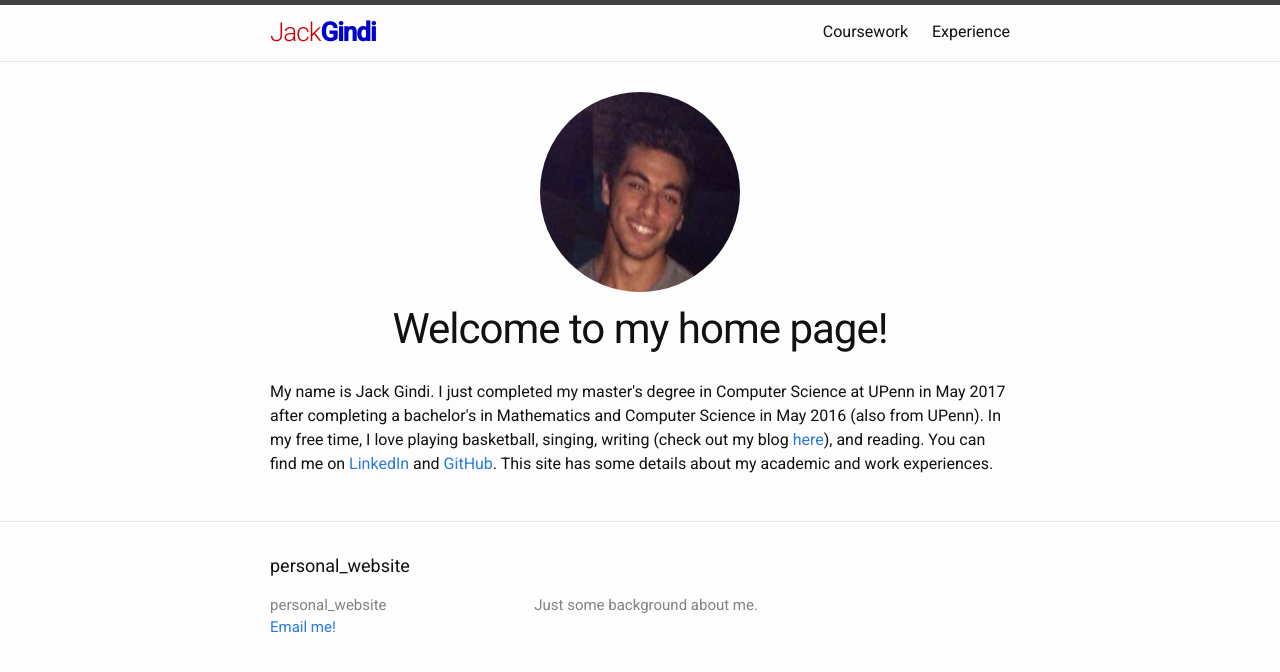
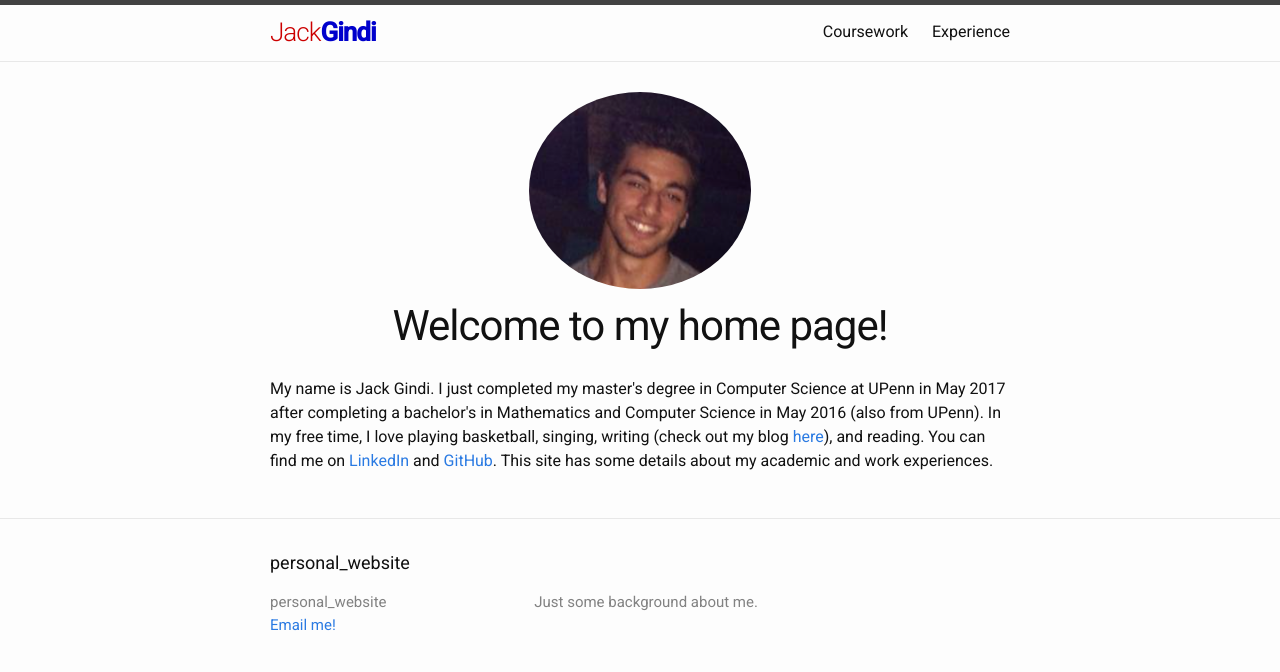
Before and after one commit to gindij/personal_website, a Jekyll site: the page built from index.html, in a window 1280 px wide. Shown: the top 672 px of the page. Built offline with Jekyll 4.4.1, drawn with Linux system fonts in a browser that asks for light colours; nearby versions of some CDN libraries.

Commit message:
another mobile sizing attempt

```diff
--- a/_layouts/home.html
+++ b/_layouts/home.html
@@ -5,7 +5,7 @@
 <div class="home">
 
   <header class="post-header">
-  	<center style="padding-bottom: 1em"><img src="{{ site.home_pic }}" align="middle" style="border-radius: 50%" width="200" height="200"></center>
+  	<center style="padding-bottom: 1em"><img src="{{ site.home_pic }}" align="middle" style="border-radius: 50%" width="30%" height="30%"></center>
     <h2 style="text-align: center" class="post-title">{{ site.greeting | escape }}</h>
   </header>
   {{ content }}
```
